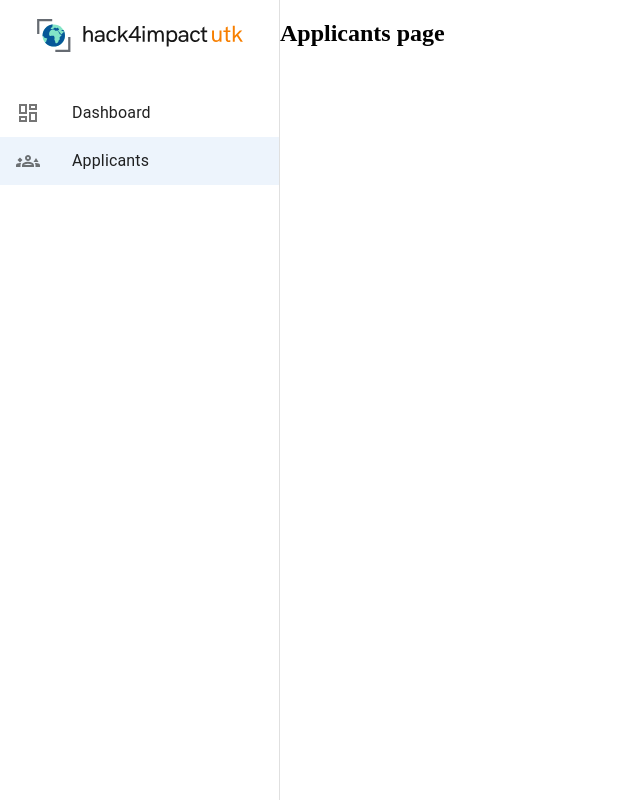
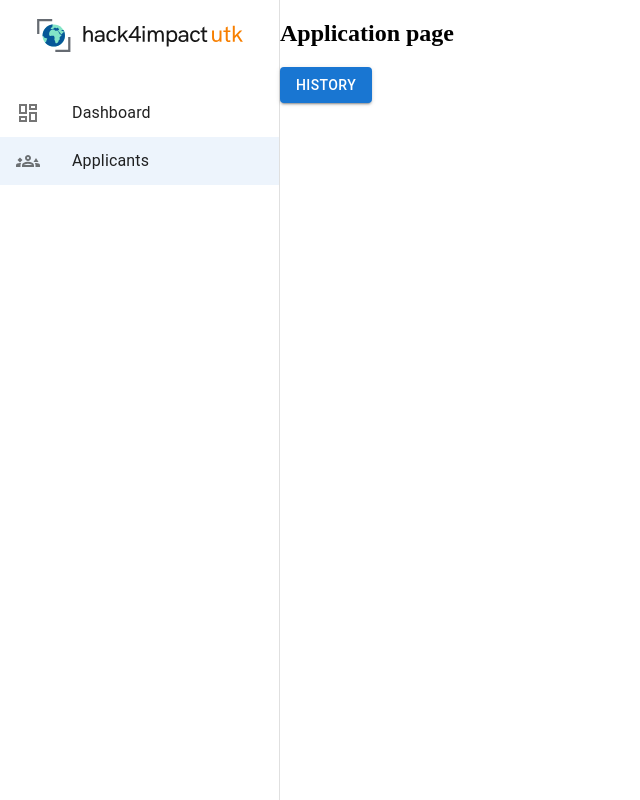
Before and after one commit to hack4impact-utk/internal-applications, a Next.js app in the folder apps/applicant-tracking/: page /applicants in a window 1280 px wide. Shown: the whole page, without its empty margins (0-640 px from the left). Built offline with nearby package versions, Linux system fonts and the light colour scheme.

Commit message:
HistoryButton in Applications page

```diff
--- a/apps/applicant-tracking/package.json
+++ b/apps/applicant-tracking/package.json
@@ -10,11 +10,11 @@
     "test": "jest"
   },
   "dependencies": {
-    "@emotion/react": "^11.11.1",
-    "@emotion/styled": "^11.11.0",
+    "@emotion/react": "^11.13.3",
+    "@emotion/styled": "^11.13.0",
     "@hack4impact-utk/internal-models": "file:../../packages/internal-models",
     "@mui/icons-material": "^5.14.16",
-    "@mui/material": "^5.14.17",
+    "@mui/material": "^5.16.7",
     "mongoose": "^7.4.5",
     "next": "^13.5.6",
     "react": "18.2.0",
--- a/apps/applicant-tracking/src/app/applicants/page.tsx
+++ b/apps/applicant-tracking/src/app/applicants/page.tsx
@@ -1,3 +1,10 @@
+import HistoryButton from "@/components/HistoryButton";
+
 export default function ApplicantsPage() {
-    return <h1>Applicants page</h1>
-  }
+    return (
+        <div>
+            <h1>Application page</h1>
+            <HistoryButton />
+        </div>
+    );
+}
--- /dev/null
+++ b/apps/applicant-tracking/src/components/HistoryButton/index.tsx
@@ -0,0 +1,8 @@
+import React from 'react';
+import Button from '@mui/material/Button';
+
+const HistoryButton = () =>{
+    return <Button variant='contained'>History</Button>;
+};
+
+export default HistoryButton;
```
Also changed, not shown: 1 other file (tests, documents, lock files or other folders).
